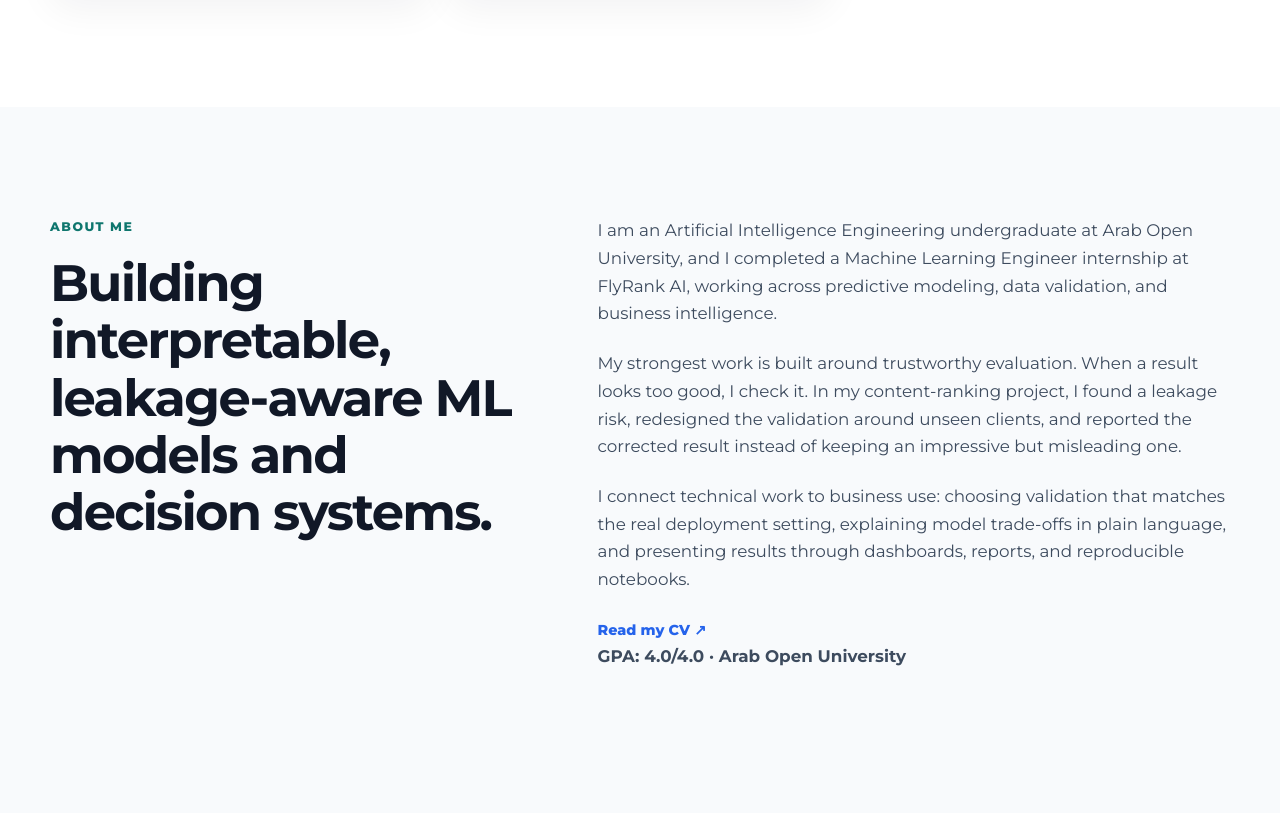
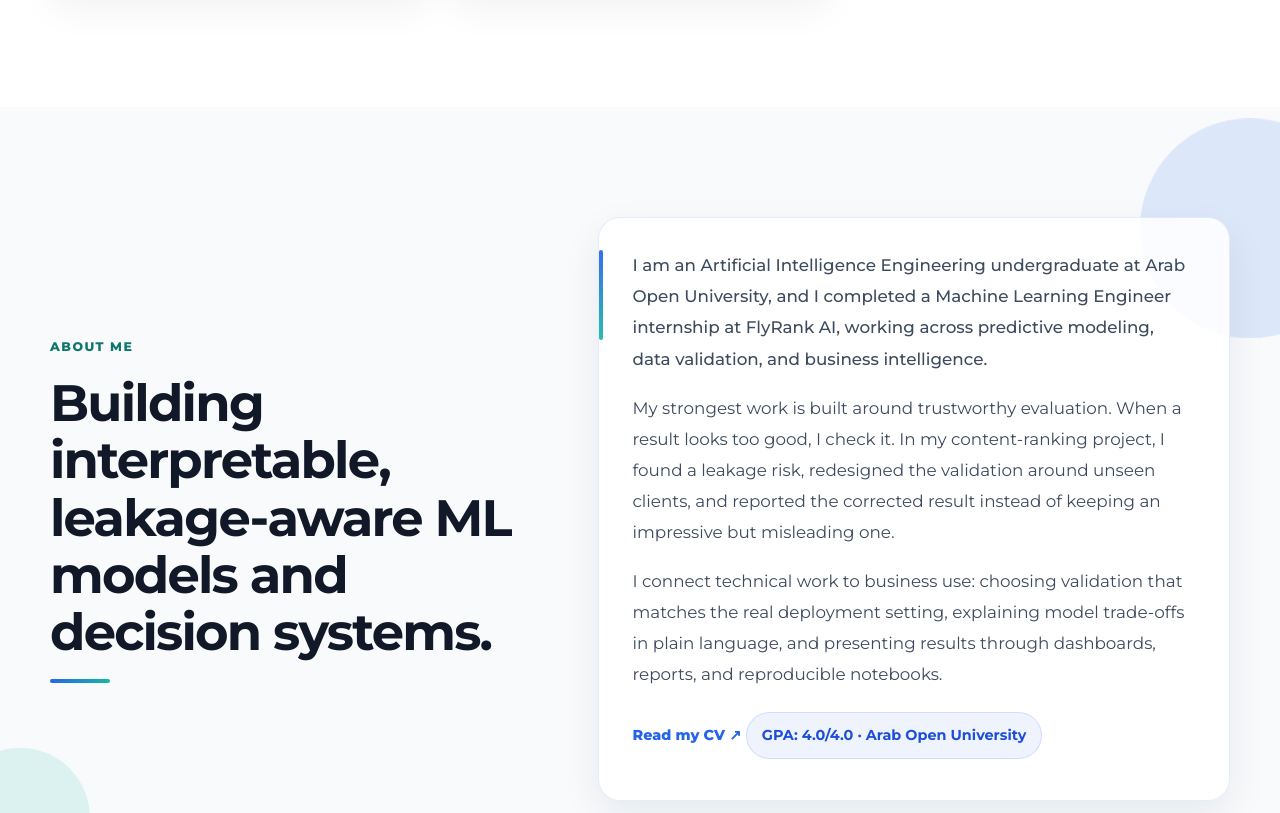
Before and after one commit to Dania-Yasir/my-portfolio, a plain HTML site: page index.html in a window 1280 px wide. Shown: the part 6356-7169 px from the top of the page. Drawn offline with Linux system fonts and the light colour scheme.

Commit message:
Add styles for About section decoration and layout

```diff
--- a/styles.css
+++ b/styles.css
@@ -1408,8 +1408,189 @@ h3 {
     font-size: 16px;
   }
 
+
   .footer-inner {
     align-items: flex-start;
     flex-direction: column;
   }
 }
+/* =========================
+   ABOUT ME DECORATION
+   ========================= */
+
+#about {
+  position: relative;
+  overflow: hidden;
+}
+
+/* Soft decorative circles */
+#about::before,
+#about::after {
+  content: "";
+  position: absolute;
+  border-radius: 50%;
+  pointer-events: none;
+  opacity: 0.12;
+}
+
+#about::before {
+  width: 220px;
+  height: 220px;
+  background: #2563EB;
+  top: 20px;
+  right: -80px;
+  animation: aboutFloat 7s ease-in-out infinite;
+}
+
+#about::after {
+  width: 140px;
+  height: 140px;
+  background: #14B8A6;
+  bottom: 20px;
+  left: -50px;
+  animation: aboutFloat 6s ease-in-out infinite reverse;
+}
+
+
+/* About text card */
+#about .about-copy {
+  position: relative;
+  background: rgba(255, 255, 255, 0.88);
+  border: 1px solid rgba(37, 99, 235, 0.12);
+  border-radius: 22px;
+  padding: 32px 34px;
+  box-shadow: 0 15px 40px rgba(17, 24, 39, 0.07);
+  transition: transform 0.35s ease, box-shadow 0.35s ease;
+  z-index: 2;
+}
+
+/* Small lift when mouse is over the card */
+#about .about-copy:hover {
+  transform: translateY(-5px);
+  box-shadow: 0 22px 50px rgba(17, 24, 39, 0.11);
+}
+
+
+/* Blue / teal decorative line */
+#about .about-copy::before {
+  content: "";
+  position: absolute;
+  left: 0;
+  top: 32px;
+  width: 4px;
+  height: 72px;
+  border-radius: 10px;
+  background: linear-gradient(
+    to bottom,
+    #2563EB,
+    #14B8A6
+  );
+  animation: lineGlow 3s ease-in-out infinite;
+}
+
+
+/* Paragraph spacing */
+#about .about-copy p {
+  line-height: 1.85;
+  margin-bottom: 18px;
+}
+
+
+/* Highlight the first paragraph slightly */
+#about .about-copy p:first-child {
+  font-size: 1.05rem;
+  font-weight: 500;
+}
+
+
+/* CV Link */
+#about .about-copy .text-link {
+  display: inline-block;
+  margin-top: 5px;
+  margin-bottom: 20px;
+  transition: transform 0.25s ease;
+}
+
+#about .about-copy .text-link:hover {
+  transform: translateX(5px);
+}
+
+
+/* GPA Badge */
+#about .about-copy p:last-child {
+  display: inline-flex;
+  align-items: center;
+  width: fit-content;
+  margin-top: 4px;
+  margin-bottom: 0;
+  padding: 9px 15px;
+  border-radius: 999px;
+  background: rgba(37, 99, 235, 0.08);
+  border: 1px solid rgba(37, 99, 235, 0.15);
+  color: #1D4ED8;
+  font-size: 0.9rem;
+}
+
+
+/* Small decoration beside heading */
+#about .about-title h2 {
+  position: relative;
+}
+
+#about .about-title h2::after {
+  content: "";
+  display: block;
+  width: 60px;
+  height: 4px;
+  margin-top: 18px;
+  border-radius: 50px;
+  background: linear-gradient(
+    90deg,
+    #2563EB,
+    #14B8A6
+  );
+}
+
+
+/* Very subtle floating animation */
+@keyframes aboutFloat {
+  0%, 100% {
+    transform: translateY(0px);
+  }
+
+  50% {
+    transform: translateY(-14px);
+  }
+}
+
+
+/* Accent line animation */
+@keyframes lineGlow {
+  0%, 100% {
+    opacity: 0.65;
+    height: 72px;
+  }
+
+  50% {
+    opacity: 1;
+    height: 95px;
+  }
+}
+
+
+/* Mobile */
+@media (max-width: 768px) {
+  #about .about-copy {
+    padding: 26px 24px;
+  }
+
+  #about::before {
+    width: 150px;
+    height: 150px;
+  }
+
+  #about::after {
+    width: 100px;
+    height: 100px;
+  }
+}
```
